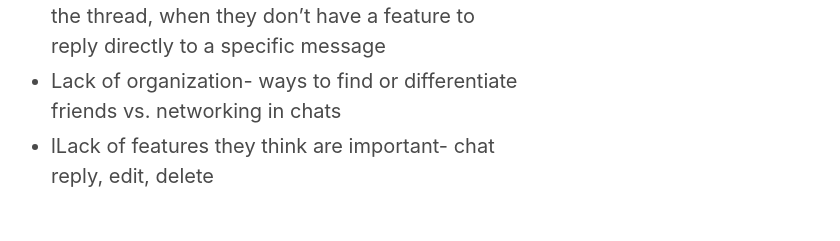
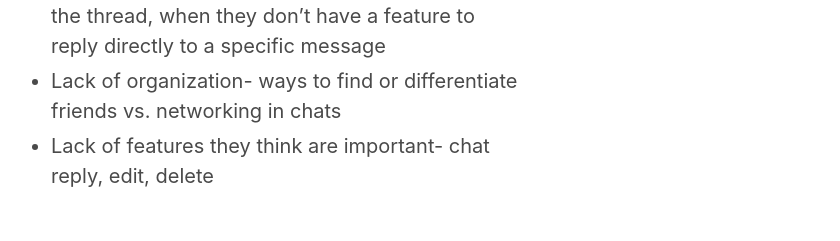
Before and after one commit to Morticia007/bulma-portfolio, a React (Create React App) app: page /linkedin in a window 1280 px wide. Shown: the part 5662-5903 px from the top of the page, without its empty margins (101-941 px from the left). Built offline with nearby package versions, Linux system fonts and the light colour scheme.

Commit message:
Fixed typo

```diff
--- a/src/LinkedIn.js
+++ b/src/LinkedIn.js
@@ -173,7 +173,7 @@ function LinkedIn() {
                     vs. networking in chats
                   </li>
                   <li>
-                    lLack of features they think are important- chat reply,
+                    Lack of features they think are important- chat reply,
                     edit, delete
                   </li>
                 </ul>
```
